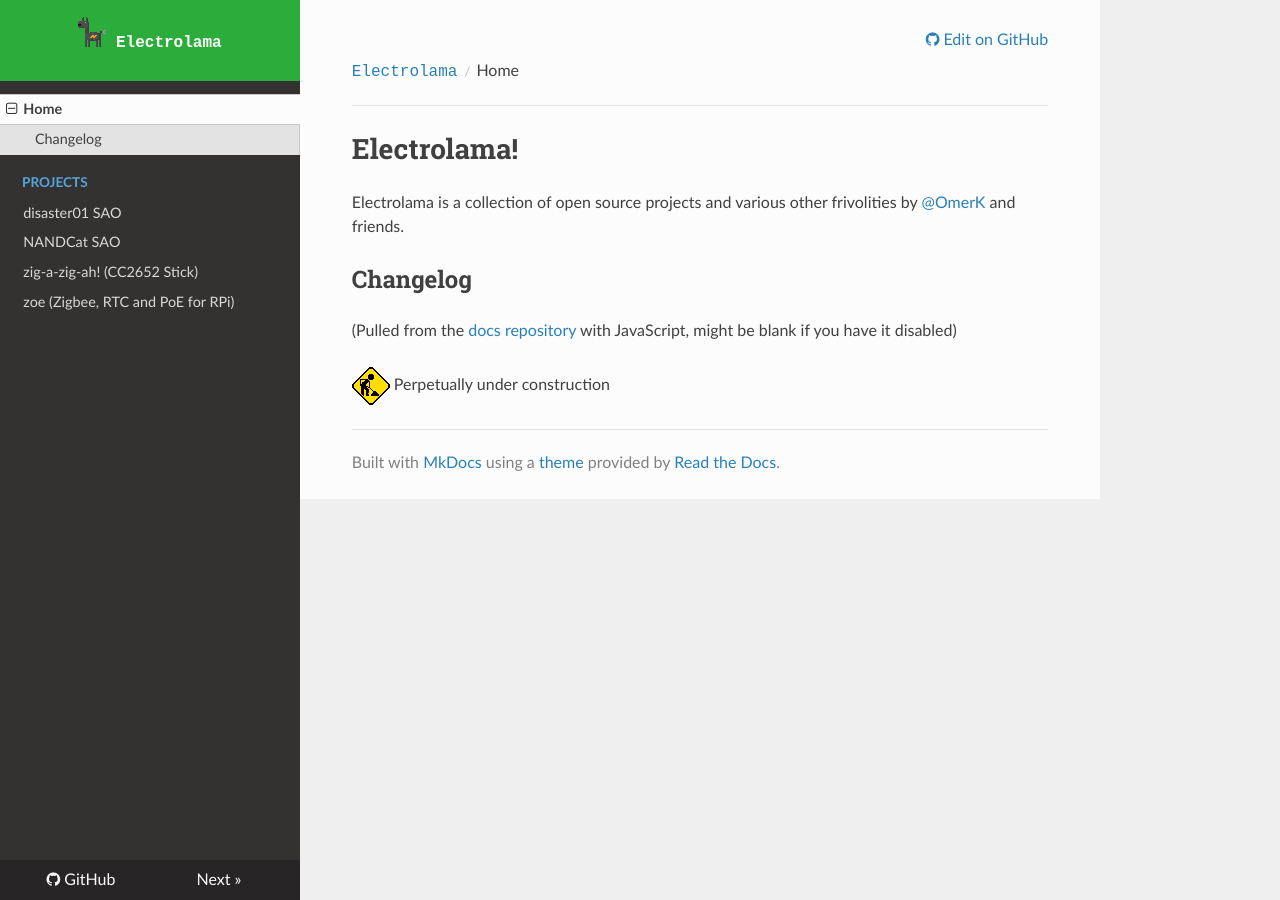
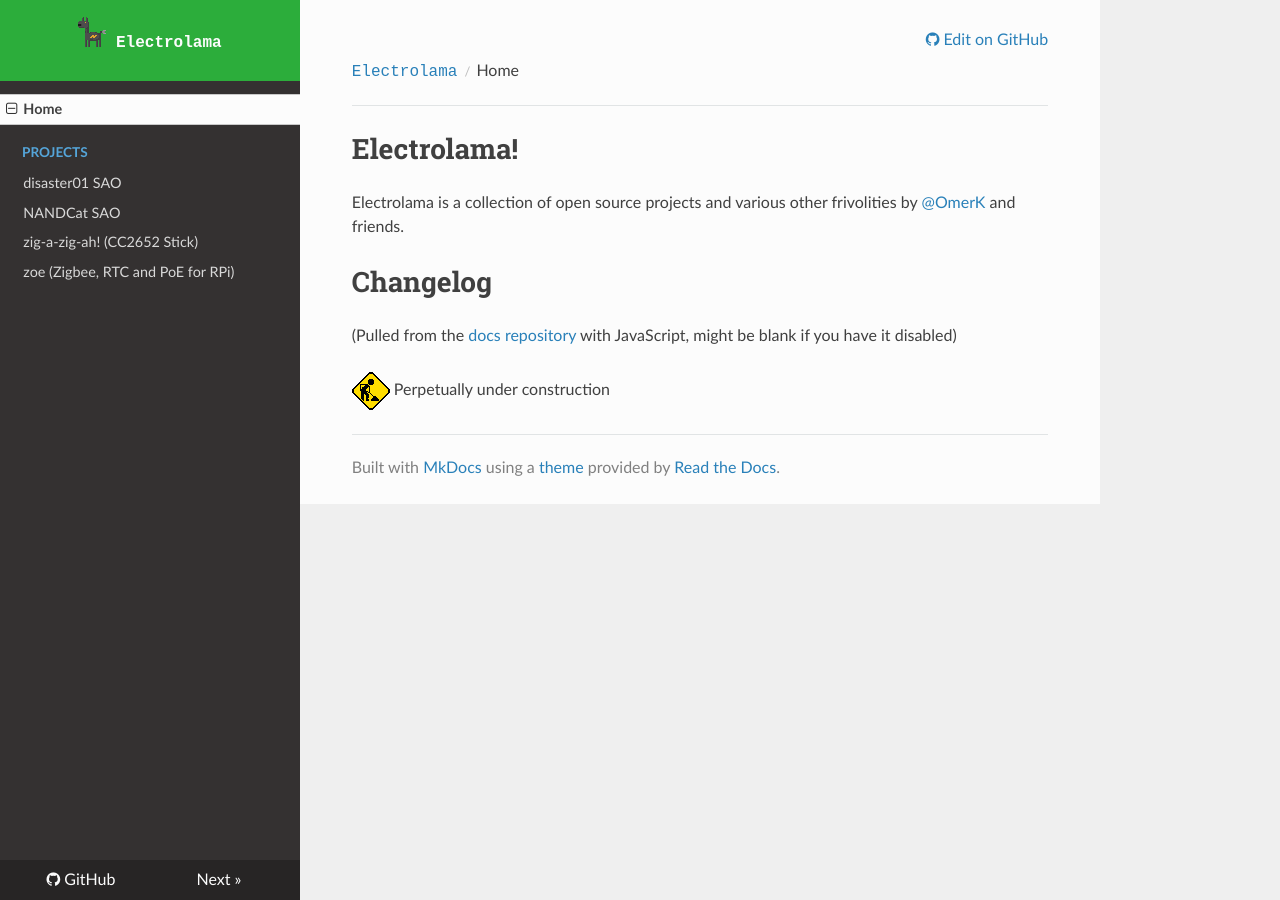
Before and after one commit to paul-jewell/docs, an MkDocs documentation site: the page built from docs/index.md, in a window 1280 px wide. Built offline with MkDocs 1.6.1, drawn with Linux system fonts in a browser that asks for light colours; nearby versions of some CDN libraries.

Commit message:
home: flatten toc

```diff
--- a/docs/index.md
+++ b/docs/index.md
@@ -5,7 +5,7 @@ title: Home
 Electrolama is a collection of open source projects and various other frivolities by [@OmerK](https://twitter.com/omerk) and friends.
 
 
-## Changelog
+# Changelog
 
 (Pulled from the [docs repository](https://github.com/electrolama/docs/commits/master) with JavaScript, might be blank if you have it disabled)
 
```
